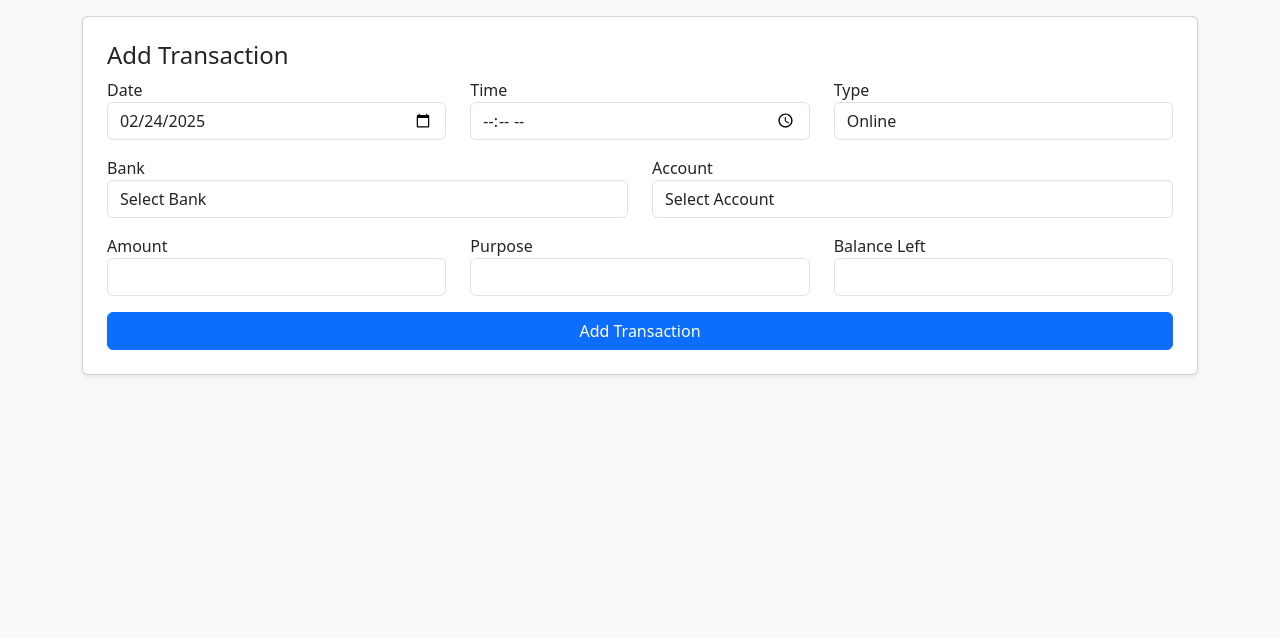
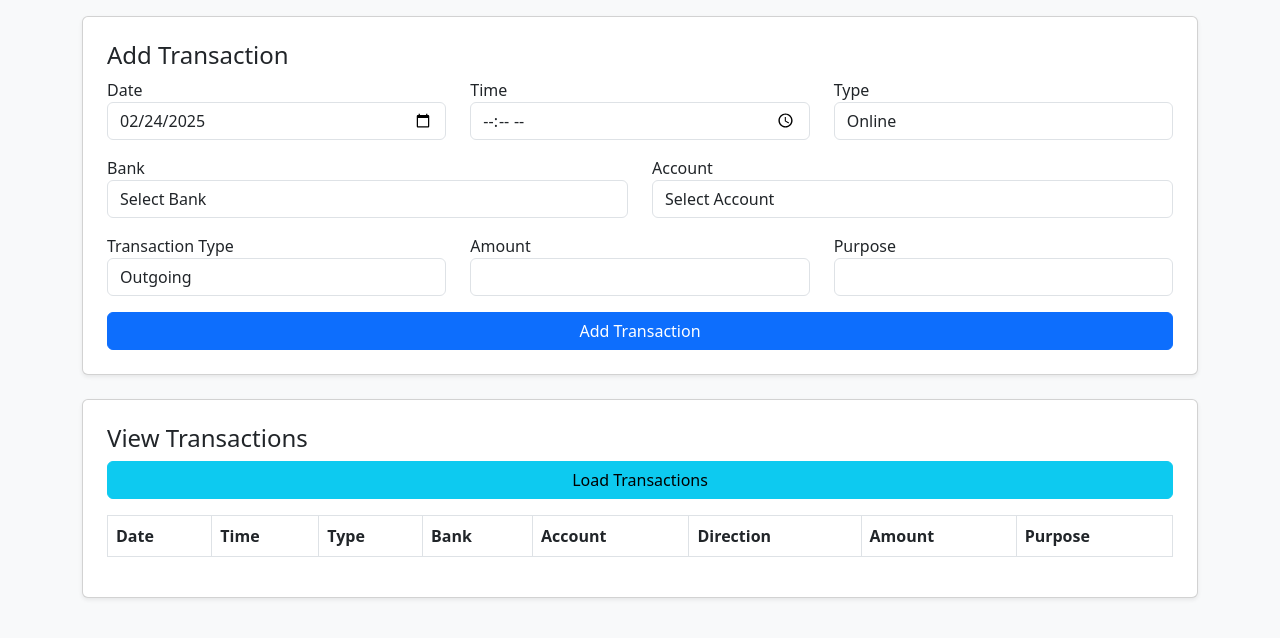
Before and after one commit to lokeshsandhu/Finance-Manager, a Flask app: page / in a window 1280 px wide. Shown: the part 56-694 px from the top of the page. Run offline with Flask 3, Linux system fonts and the light colour scheme; data that the repository does not hold is empty; parts of the project's set-up code (start-up, migrations or seed data) failed here and were passed over.

Commit message:
Update index.html

```diff
--- a/templates/index.html
+++ b/templates/index.html
@@ -21,7 +21,7 @@
         <div class="row">
           <div class="col-md-4 mb-3">
             <label>Date</label>
-            <input type="date" class="form-control" name="date" value="{{ default_date }}" required>
+            <input type="date" class="form-control" name="date" id="date-field" required>
           </div>
           <div class="col-md-4 mb-3">
             <label>Time</label>
@@ -38,7 +38,6 @@
           </div>
         </div>
 
-        <div id="bank-account-section">
         <div class="row">
           <div class="col-md-6 mb-3">
             <label>Bank</label>
@@ -56,9 +55,15 @@
             </select>
           </div>
         </div>
-        </div>
 
         <div class="row">
+          <div class="col-md-4 mb-3">
+            <label>Transaction Type</label>
+            <select class="form-control" name="transaction_direction" id="transaction-direction">
+              <option value="Outgoing">Outgoing</option>
+              <option value="Incoming">Incoming</option>
+            </select>
+          </div>
           <div class="col-md-4 mb-3">
             <label>Amount</label>
             <input type="number" class="form-control" name="amount" required>
@@ -67,28 +72,65 @@
             <label>Purpose</label>
             <input type="text" class="form-control" name="purpose" required>
           </div>
-          <div class="col-md-4 mb-3">
-            <label>Balance Left</label>
-            <input type="number" class="form-control" name="balance_left" required>
-          </div>
         </div>
 
         <button type="submit" class="btn btn-primary w-100">Add Transaction</button>
       </form>
     </div>
+
+    <div class="card p-4 shadow-sm mt-4">
+      <h4>View Transactions</h4>
+      <button class="btn btn-info w-100 mb-3" id="fetch-transactions">Load Transactions</button>
+      <div class="table-responsive">
+        <table class="table table-bordered table-striped">
+          <thead>
+            <tr>
+              <th>Date</th>
+              <th>Time</th>
+              <th>Type</th>
+              <th>Bank</th>
+              <th>Account</th>
+              <th>Direction</th>
+              <th>Amount</th>
+              <th>Purpose</th>
+            </tr>
+          </thead>
+          <tbody id="transactions-table"></tbody>
+        </table>
+      </div>
+    </div>
   </div>
 
   <script>
-    const bankAccounts = {{ banks | tojson }};
-    $("#bank-select").change(function () {
-      const selectedBank = $(this).val();
-      $("#account-select").empty().append("<option value=''>Select Account</option>");
-      if (bankAccounts[selectedBank]) {
-        bankAccounts[selectedBank].forEach(account => {
-          $("#account-select").append(`<option value='${account}'>${account}</option>`);
+    function fetchTransactions() {
+      $.get("/view_transactions", function (data) {
+        let rows = "";
+        data.transactions.forEach(function (transaction) {
+          rows += `<tr>
+                    <td>${transaction.Date}</td>
+                    <td>${transaction.Time}</td>
+                    <td>${transaction.Type}</td>
+                    <td>${transaction.Bank}</td>
+                    <td>${transaction.Account}</td>
+                    <td>${transaction.Direction}</td>
+                    <td>${transaction.Amount}</td>
+                    <td>${transaction.Purpose}</td>
+                  </tr>`;
+        });
+        $("#transactions-table").html(rows);
       });
     }
+
+    $("#fetch-transactions").click(fetchTransactions);
+
+    $("#transaction-form").submit(function (e) {
+      e.preventDefault();
+      $.post("/add_transaction", $(this).serialize(), function () {
+        fetchTransactions();
       });
+    });
+
+    $("#date-field").val(new Date().toISOString().slice(0, 10));
   </script>
 </body>
 </html>
```
Lines whose indentation alone changed are shown as unchanged.
